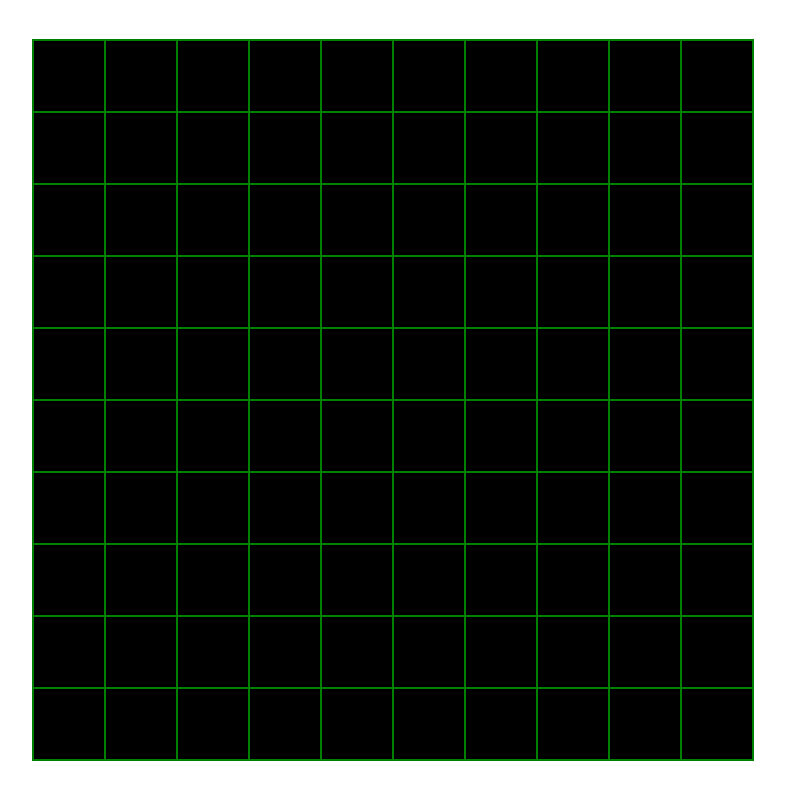
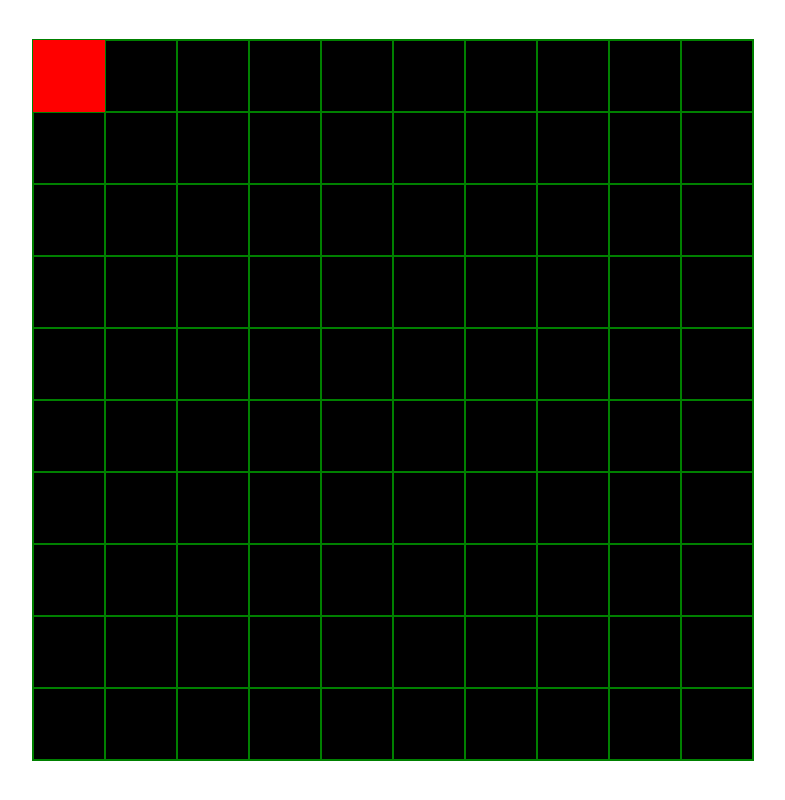
Before and after one commit to mikehenrty/cubic, a plain HTML site: page index.html in a window 1280 px wide. Shown: the whole page, without its empty margins (247-1032 px from the left). Drawn offline with Linux system fonts and the light colour scheme.

Commit message:
add ability for player to move around board

```diff
--- a/css/main.css
+++ b/css/main.css
@@ -2,7 +2,7 @@ body {
   background-color: blue;
 }
 
-#container {
+#screen {
   display: flex;
   justify-content: center;
   align-items: center;
@@ -15,6 +15,7 @@ body {
 }
 
 #board {
+  position: relative;
   background-color: black;
   width: 90vmin;
   height: 90vmin;
@@ -29,3 +30,13 @@ body {
   width: 9vmin;
   border: 1px solid green;
 }
+
+.piece {
+  position: absolute;
+  top: 0;
+  left: 0;
+  background-color: red;
+  height: 9vmin;
+  width: 9vmin;
+  transition-duration: 0.2s;
+}
--- a/index.html
+++ b/index.html
@@ -6,7 +6,7 @@
   <link href="./css/main.css" rel="stylesheet">
 </head>
 <body>
-  <div id="container"></div>
+  <script src="./js/player.js"></script>
   <script src="./js/board.js"></script>
   <script src="./js/engine.js"></script>
   <script src="./js/main.js"></script>
--- a/js/board.js
+++ b/js/board.js
@@ -1,22 +1,27 @@
 window.Board = (function() {
   'use strict';
 
-  function Board(container) {
-    this.container = container;
-    this.board = null;
+  function Board(engine, cols, rows) {
+    this.engine = engine;
+    this.container = engine.el;
+    this.cols = cols;
+    this.rows = rows;
+    this.el = document.createElement('div');
+    this.el.id = 'board';
     this.squares = [];
   }
 
   Board.prototype.init = function() {
-    this.board = document.createElement('div');
-    this.board.id = 'board';
-    this.container.appendChild(this.board);
+    this.container.appendChild(this.el);
 
-    for (var i = 0; i < 100; i++) {
-      var square = document.createElement('div');
-      square.className = 'square';
-      this.board.appendChild(square);
-      this.squares.push(square);
+    // Add sqaures to the board.
+    for (var c = 0; c < this.cols; c++) {
+      for (var r = 0; r < this.rows; r++) {
+        var square = document.createElement('div');
+        square.className = 'square';
+        this.squares.push(square);
+        this.el.appendChild(square);
+      }
     }
   };
 
--- a/js/engine.js
+++ b/js/engine.js
@@ -1,13 +1,42 @@
 window.Engine = (function() {
   'use strict';
 
+  const COLS = 10;
+  const ROWS = 10;
+
   function Engine(container) {
     this.container = container;
-    this.board = new Board(container);
+    this.el = document.createElement('div');
+    this.el.id = 'screen';
+    this.board = new Board(this, COLS, ROWS);
+    this.player = new Player(this.board);
   }
 
   Engine.prototype.init = function() {
+    this.container.appendChild(this.el);
     this.board.init();
+    this.player.init();
+    document.addEventListener('keydown', this.handleKeydown.bind(this));
+  };
+
+  Engine.prototype.handleKeydown = function(evt) {
+    switch (evt.key) {
+      case 'a':
+        this.player.moveLeft();
+        break;
+
+      case 'w':
+        this.player.moveUp();
+        break;
+
+      case 'd':
+        this.player.moveRight();
+        break;
+
+      case 's':
+        this.player.moveDown();
+        break;
+    }
   };
 
   return Engine;
--- a/js/main.js
+++ b/js/main.js
@@ -1,7 +1,6 @@
 document.addEventListener('DOMContentLoaded', () => {
   'use strict';
 
-  var container = document.getElementById('container');
-  var engine = new Engine(container);
+  var engine = new Engine(document.body);
   engine.init();
 });
--- /dev/null
+++ b/js/player.js
@@ -0,0 +1,51 @@
+window.Player = (function() {
+  'use strict';
+
+  function Player(board) {
+    this.board = board;
+    this.container = board.el;
+    this.el = document.createElement('div');
+    this.el.className = 'piece';
+    this.x = 0;
+    this.y = 0;
+  }
+
+  Player.prototype.init = function() {
+    this.container.appendChild(this.el);
+  };
+
+  Player.prototype.update = function() {
+    this.el.style.transform = 'translateY(' + this.y * 9 + 'vmin) ' +
+                              'translateX(' + this.x * 9 + 'vmin)';
+  };
+
+  Player.prototype.moveUp = function() {
+    if (this.y > 0) {
+      --this.y;
+      this.update();
+    }
+  };
+
+  Player.prototype.moveDown = function() {
+    if (this.y + 1 < this.board.cols) {
+      ++this.y;
+      this.update();
+    }
+  };
+
+  Player.prototype.moveLeft = function() {
+    if (this.x > 0) {
+      --this.x;
+      this.update();
+    }
+  };
+
+  Player.prototype.moveRight = function() {
+    if (this.x + 1 < this.board.rows) {
+      ++this.x;
+      this.update();
+    }
+  };
+
+  return Player;
+})();
```
